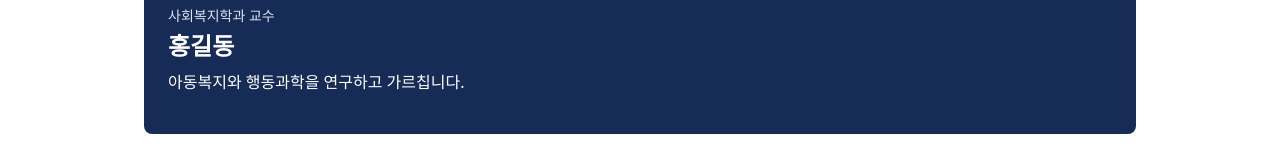
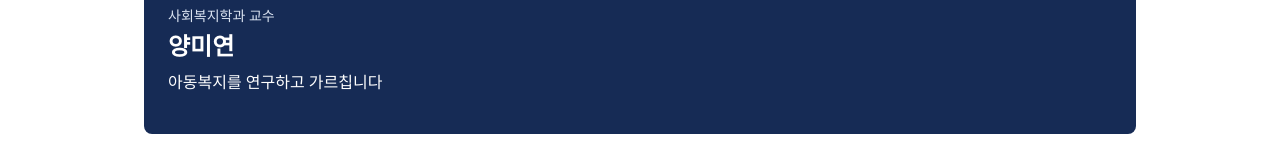
Before and after one commit to withever75/261028SW, a React (Vite) app: page / in a window 1280 px wide. Shown: the part 183-343 px from the top of the page. Built offline with nearby package versions, Linux system fonts and the light colour scheme; no server answers; a web font is replaced by a local one.

Commit message:
소개 정보 수정: 이름과 한 줄 소개
Co-Authored-By: Claude Sonnet 5.5 <noreply@anthropic.com>
Claude-Session: https://claude.ai/code/session_013XmYX9fYkGxUjwhf5kddYw

```diff
--- a/src/data/aboutData.ts
+++ b/src/data/aboutData.ts
@@ -1,8 +1,8 @@
 // ✏️ 소개 페이지 내용 (샘플 텍스트입니다. 본인 정보로 바꾸세요)
 export const profile = {
-  name: '홍길동',
+  name: '양미연',
   title: '사회복지학과 교수',
-  tagline: '아동복지와 행동과학을 연구하고 가르칩니다.',
+  tagline: '아동복지를 연구하고 가르칩니다',
   education: [
     '○○대학교 사회복지학 박사',
     '○○대학교 사회복지학 석사',
```
